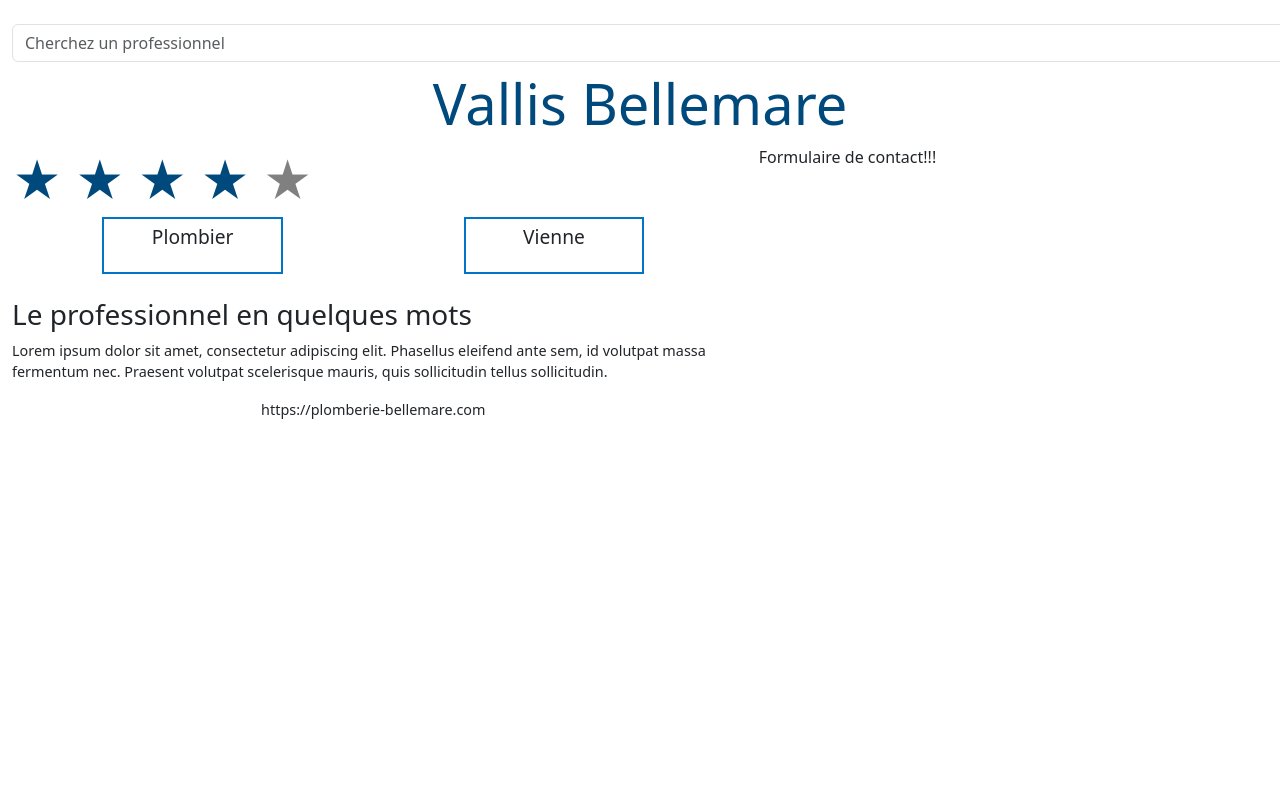
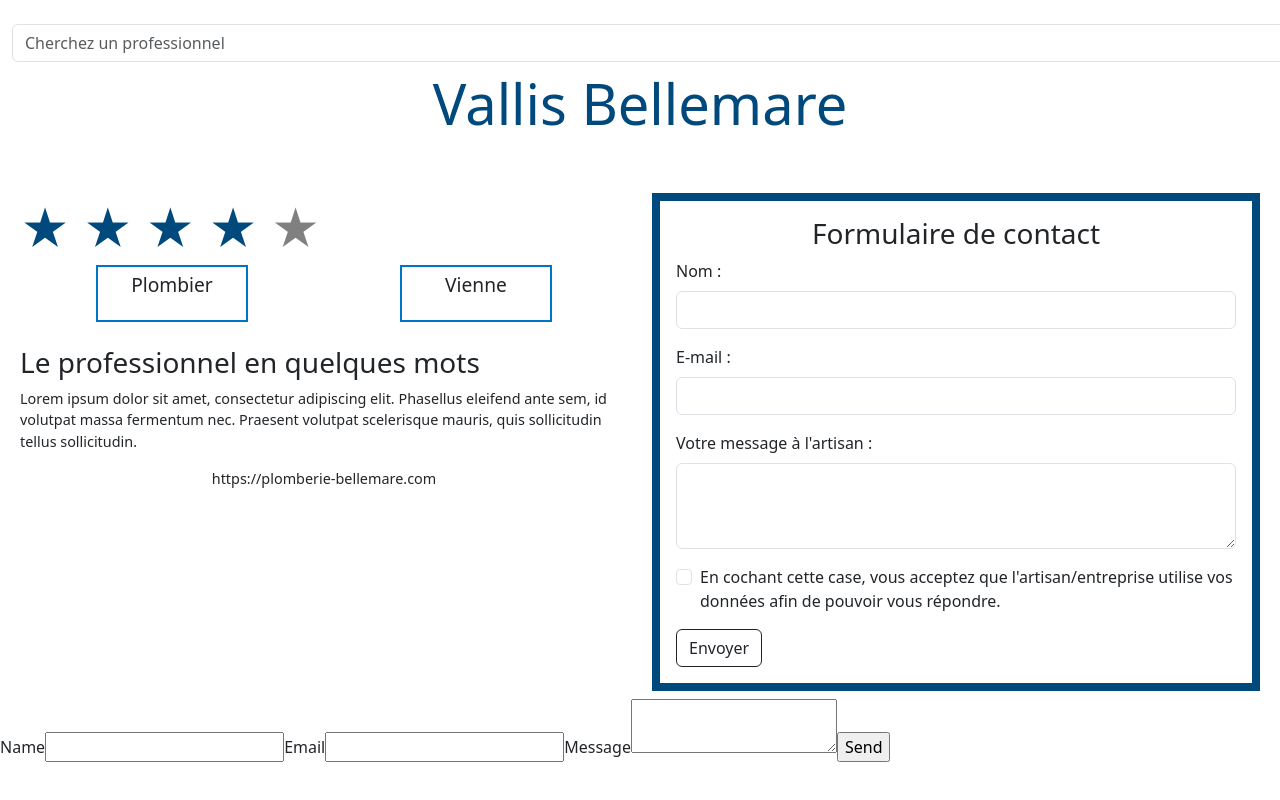
Before and after one commit to IsaRaynaud/trouve-ton-artisan, an Angular app: page /fiche-artisan/1 in a window 1280 px wide. Shown: the part 973-1773 px from the top of the page. Before the commit the page ends 1682 px from the top, so only its background shows below. Built offline with nearby package versions, Linux system fonts and the light colour scheme.

Commit message:
Add form-1

```diff
--- a/package.json
+++ b/package.json
@@ -21,6 +21,9 @@
     "@angular/platform-server": "^18.2.0",
     "@angular/router": "^18.2.0",
     "@angular/ssr": "^18.2.8",
+    "@emailjs/browser": "^4.4.1",
+    "@fortawesome/fontawesome-free": "^6.7.2",
+    "bootstrap": "^5.3.3",
     "express": "^4.18.2",
     "rxjs": "~7.8.0",
     "tslib": "^2.3.0",
--- a/src/app/app-routing.module.ts
+++ b/src/app/app-routing.module.ts
@@ -23,7 +23,6 @@ const routes: Routes = [
   { path: "marches-publics", component: PublicProcurementComponent },
   { path: "contact", component:ContactComponent },
   { path: "gestion-cookies", component: CookiesComponent },
-  { path: '**', redirectTo: '', pathMatch: 'full' }
 ];
 
 @NgModule({
--- a/src/app/artisan-profile/artisan-profile.component.css
+++ b/src/app/artisan-profile/artisan-profile.component.css
@@ -1,3 +1,16 @@
+.stars {
+    font-size: 48px;
+    cursor: pointer;
+  }
+
+.blue-star {
+    color: var(--main-color);
+  }
+
+.gray-star {
+    color: gray;
+  }
+
 .border-custom {
     border: solid 0.15rem var(--main-color-light);
 }
@@ -6,15 +19,6 @@
     font-size: 1.2rem;
 }
 
-.stars {
-    font-size: 48px;
-    cursor: pointer;
-  }
-
-  .blue-star {
-    color: var(--main-color);
-  }
-
-  .gray-star {
-    color: gray;
-  }
+.border-form {
+    border: solid 0.5rem var(--main-color);
+}
--- a/src/app/artisan-profile/artisan-profile.component.html
+++ b/src/app/artisan-profile/artisan-profile.component.html
@@ -1,7 +1,7 @@
 <div class="container-fluid">
-    <h1>{{ artisan?.name }}</h1>
-    <div class="row">
-        <div class="col-lg-7">
+    <h1 class="mb-5">{{ artisan?.name }}</h1>
+    <div class="row p-2">
+        <div class="col-lg-6">
             <div class="row justify-content-center">
                 <div class="stars">
                     <span
@@ -23,8 +23,38 @@
                 <p class="text-center">{{ artisan?.website }}</p>
             </div>
         </div>
-        <div class="col-lg-5">
-            Formulaire de contact!!!
+        <div class="col-lg-6">
+            <form class="border-form p-3">
+                <h2 class="text-center mb-2">Formulaire de contact</h2>
+                <div class="mb-3">
+                    <label for="inputName" class="form-label">Nom :</label>
+                    <input type="text" class="form-control">
+                  </div>
+                <div class="mb-3">
+                  <label for="inputEmail" class="form-label">E-mail :</label>
+                  <input type="email" class="form-control">
+                </div>
+                <div class="mb-3">
+                    <label for="textarea" class="form-label">Votre message à l'artisan :</label>
+                    <textarea class="form-control" id="exampleFormControlTextarea1" rows="3"></textarea>
+                  </div>
+                <div class="mb-3 form-check">
+                  <input type="checkbox" class="form-check-input" id="exampleCheck1">
+                  <label class="form-check-label" for="exampleCheck1">En cochant cette case, vous acceptez que l'artisan/entreprise utilise vos données afin de pouvoir vous répondre.</label>
+                </div>
+                <button type="submit" class="btn btn-classic">Envoyer</button>
+              </form>
         </div>
     </div>
 </div>
+<div>
+    <form class="contact-form" (submit)="sendEmail($event)">
+        <label>Name</label>
+        <input type="text" name="user_name">
+        <label>Email</label>
+        <input type="email" name="user_email">
+        <label>Message</label>
+        <textarea name="message"></textarea>
+        <input type="submit" value="Send">
+      </form>
+</div>
--- a/src/app/artisan-profile/artisan-profile.component.ts
+++ b/src/app/artisan-profile/artisan-profile.component.ts
@@ -1,6 +1,7 @@
 import { Component, OnInit } from '@angular/core';
 import { ActivatedRoute } from '@angular/router';
 import { ArtisansService } from '../artisans.service';
+import emailjs, { type EmailJSResponseStatus } from '@emailjs/browser';
 
 @Component({
   selector: 'app-artisan-profile',
@@ -21,4 +22,21 @@ export class ArtisanProfileComponent implements OnInit {
       this.artisan = this.artisanService.getArtisanById(id);
     }
   }
+
+  public sendEmail(e: Event) {
+    e.preventDefault();
+
+    emailjs
+      .sendForm('service_3wovqor', 'template_mu2yivc', e.target as HTMLFormElement, {
+        publicKey: 'TL6pbcIbNwOQHIBnl',
+      })
+      .then(
+        () => {
+          console.log('SUCCESS!');
+        },
+        (error) => {
+          console.log('FAILED...', (error as EmailJSResponseStatus).text);
+        },
+      );
+  }
 }
--- a/src/styles.css
+++ b/src/styles.css
@@ -27,7 +27,7 @@ body p {
   font-size: 0.9rem;
 }
 
-.btn-primary {
+.btn-classic {
     background-color: var(--primary-color-light) !important;
     border-color: var(--primary-color) !important;
 }
```
Also changed, not shown: 2 other files (tests, documents, lock files or other folders).
